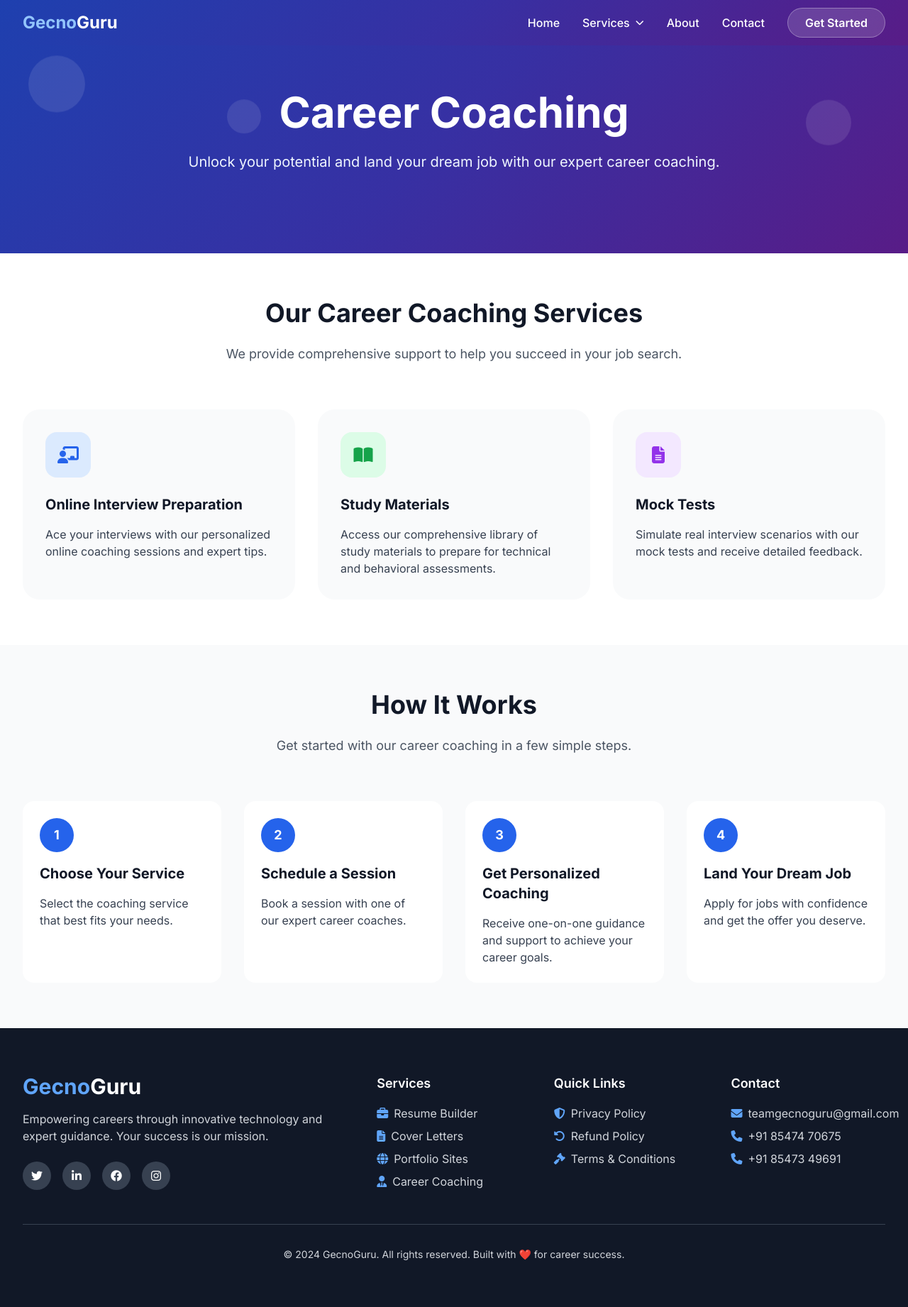
After one commit to nerajlal/gecno_guru, a Laravel app: page /career in a window 1280 px wide. The commit adds this page. Shown: the whole page at 71% size. Run offline with Laravel 10, Linux system fonts and the light colour scheme; some libraries are stand-ins or nearby versions.

Commit message:
feat: add career coaching page and update footer
This change introduces a new 'Career Coaching' page with content about online interview preparation, study materials, and mock tests. It also adds a link to this new page in the footer's services section.

```diff
--- /dev/null
+++ b/resources/views/career.blade.php
@@ -0,0 +1,95 @@
+@include('includes.header')
+
+    <!-- Hero Section -->
+    <section class="relative pt-32 pb-20 gradient-bg overflow-hidden">
+        <!-- Animated Background Elements -->
+        <div class="absolute inset-0">
+            <div class="absolute top-20 left-10 w-20 h-20 bg-white bg-opacity-10 rounded-full floating"></div>
+            <div class="absolute top-40 right-20 w-16 h-16 bg-white bg-opacity-10 rounded-full floating" style="animation-delay: -2s;"></div>
+            <div class="absolute bottom-40 left-1/4 w-12 h-12 bg-white bg-opacity-10 rounded-full floating" style="animation-delay: -4s;"></div>
+        </div>
+
+        <div class="max-w-7xl mx-auto px-4 sm:px-6 lg:px-8 relative z-10">
+            <div class="text-center text-white">
+                <h1 class="text-4xl sm:text-5xl lg:text-6xl font-bold mb-6">Career Coaching</h1>
+                <p class="text-xl text-blue-50 mb-8 max-w-3xl mx-auto leading-relaxed">
+                    Unlock your potential and land your dream job with our expert career coaching.
+                </p>
+            </div>
+        </div>
+    </section>
+
+    <!-- Features Section -->
+    <section class="py-16 bg-white">
+        <div class="max-w-7xl mx-auto px-4 sm:px-6 lg:px-8">
+            <div class="text-center mb-16">
+                <h2 class="text-3xl sm:text-4xl font-bold text-gray-900 mb-6">Our Career Coaching Services</h2>
+                <p class="text-lg text-gray-600 max-w-3xl mx-auto">We provide comprehensive support to help you succeed in your job search.</p>
+            </div>
+
+            <div class="grid md:grid-cols-2 lg:grid-cols-3 gap-8">
+                <div class="bg-gray-50 p-8 rounded-3xl card-hover">
+                    <div class="w-16 h-16 bg-blue-100 rounded-2xl flex items-center justify-center mb-6">
+                        <i class="fa-solid fa-chalkboard-teacher text-blue-600 text-2xl"></i>
+                    </div>
+                    <h3 class="text-xl font-bold text-gray-900 mb-4">Online Interview Preparation</h3>
+                    <p class="text-gray-700">Ace your interviews with our personalized online coaching sessions and expert tips.</p>
+                </div>
+
+                <div class="bg-gray-50 p-8 rounded-3xl card-hover">
+                    <div class="w-16 h-16 bg-green-100 rounded-2xl flex items-center justify-center mb-6">
+                        <i class="fa-solid fa-book-open text-green-600 text-2xl"></i>
+                    </div>
+                    <h3 class="text-xl font-bold text-gray-900 mb-4">Study Materials</h3>
+                    <p class="text-gray-700">Access our comprehensive library of study materials to prepare for technical and behavioral assessments.</p>
+                </div>
+
+                <div class="bg-gray-50 p-8 rounded-3xl card-hover">
+                    <div class="w-16 h-16 bg-purple-100 rounded-2xl flex items-center justify-center mb-6">
+                        <i class="fa-solid fa-file-alt text-purple-600 text-2xl"></i>
+                    </div>
+                    <h3 class="text-xl font-bold text-gray-900 mb-4">Mock Tests</h3>
+                    <p class="text-gray-700">Simulate real interview scenarios with our mock tests and receive detailed feedback.</p>
+                </div>
+            </div>
+        </div>
+    </section>
+
+    <!-- How It Works Section -->
+    <section class="py-16 bg-gray-50">
+        <div class="max-w-7xl mx-auto px-4 sm:px-6 lg:px-8">
+            <div class="text-center mb-16">
+                <h2 class="text-3xl sm:text-4xl font-bold text-gray-900 mb-6">How It Works</h2>
+                <p class="text-lg text-gray-600 max-w-3xl mx-auto">Get started with our career coaching in a few simple steps.</p>
+            </div>
+
+            <div class="grid md:grid-cols-4 gap-8">
+
+                <div class="step-card bg-white p-6 rounded-2xl">
+                    <div class="w-12 h-12 bg-blue-600 rounded-full flex items-center justify-center text-white font-bold text-lg mb-4">1</div>
+                    <h3 class="text-xl font-bold text-gray-900 mb-4">Choose Your Service</h3>
+                    <p class="text-gray-700">Select the coaching service that best fits your needs.</p>
+                </div>
+
+                <div class="step-card bg-white p-6 rounded-2xl">
+                    <div class="w-12 h-12 bg-blue-600 rounded-full flex items-center justify-center text-white font-bold text-lg mb-4">2</div>
+                    <h3 class="text-xl font-bold text-gray-900 mb-4">Schedule a Session</h3>
+                    <p class="text-gray-700">Book a session with one of our expert career coaches.</p>
+                </div>
+
+                <div class="step-card bg-white p-6 rounded-2xl">
+                    <div class="w-12 h-12 bg-blue-600 rounded-full flex items-center justify-center text-white font-bold text-lg mb-4">3</div>
+                    <h3 class="text-xl font-bold text-gray-900 mb-4">Get Personalized Coaching</h3>
+                    <p class="text-gray-700">Receive one-on-one guidance and support to achieve your career goals.</p>
+                </div>
+
+                <div class="step-card bg-white p-6 rounded-2xl">
+                    <div class="w-12 h-12 bg-blue-600 rounded-full flex items-center justify-center text-white font-bold text-lg mb-4">4</div>
+                    <h3 class="text-xl font-bold text-gray-900 mb-4">Land Your Dream Job</h3>
+                    <p class="text-gray-700">Apply for jobs with confidence and get the offer you deserve.</p>
+                </div>
+            </div>
+        </div>
+    </section>
+
+@include('includes.footer')
--- a/resources/views/includes/footer.blade.php
+++ b/resources/views/includes/footer.blade.php
@@ -42,6 +42,10 @@
                         <li class="flex items-center">
                             <i class="fa fa-globe mr-2 text-blue-400"></i>
                             <a href="/portfolio" class="hover:text-blue-400 transition-colors duration-200">Portfolio Sites</a>
+                        </li>
+                        <li class="flex items-center">
+                            <i class="fa fa-user-tie mr-2 text-blue-400"></i>
+                            <a href="/career" class="hover:text-blue-400 transition-colors duration-200">Career Coaching</a>
                         </li>
                     </ul>
                 </div>
--- a/routes/web.php
+++ b/routes/web.php
@@ -32,6 +32,9 @@ Route::get('/coverletter', function () {
 });
 Route::get('/portfolio', function () {
     return view('portfolio');
+});
+Route::get('/career', function () {
+    return view('career');
 });
 Route::get('/privacy-policy', function () {
     return view('privacy-policy');
```
